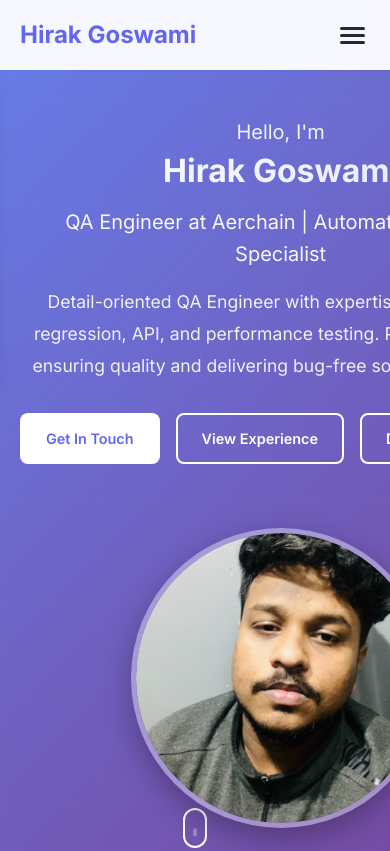
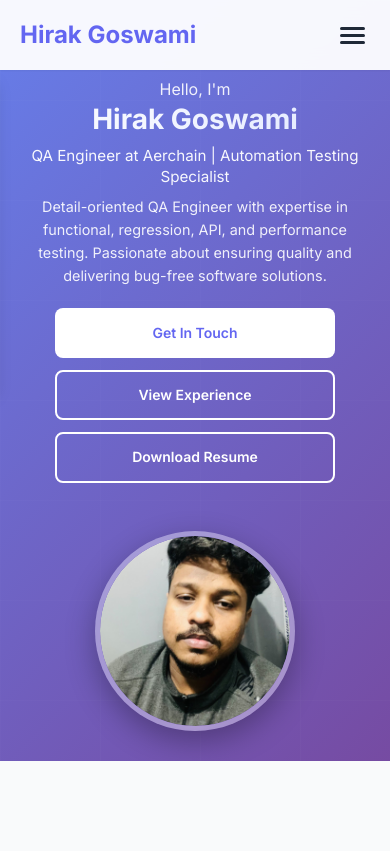
Before and after one commit to Hirak7076/personal_website, a plain HTML site: page index.html in a window 390 px wide. Shown: the top 851 px of the page. Drawn offline with nearby package versions, Linux system fonts and the light colour scheme.

Commit message:
Update website UI

```diff
--- a/styles.css
+++ b/styles.css
@@ -202,8 +202,9 @@ body {
 .hero-buttons {
     display: flex;
     gap: 1rem;
-    flex-wrap: nowrap;
+    flex-wrap: wrap;
     align-items: center;
+    justify-content: center;
 }
 
 .btn {
@@ -728,17 +729,60 @@ section {
         transform: translateX(0);
     }
 
+    .hero {
+        padding: 100px 0 40px;
+        min-height: auto;
+    }
+
     .hero .container {
         grid-template-columns: 1fr;
         text-align: center;
+        gap: 2rem;
+    }
+
+    .hero-content {
+        order: 1;
+    }
+
+    .hero-image {
+        order: 2;
+        margin-top: 1rem;
     }
 
     .hero-title {
         font-size: 2.5rem;
+        margin-bottom: 0.75rem;
+    }
+
+    .greeting {
+        font-size: 1.1rem;
+        margin-bottom: 0.25rem;
     }
 
     .hero-subtitle {
-        font-size: 1.25rem;
+        font-size: 1.1rem;
+        margin-bottom: 0.75rem;
+        line-height: 1.4;
+    }
+
+    .hero-description {
+        font-size: 0.95rem;
+        margin-bottom: 1.5rem;
+        padding: 0 1rem;
+        line-height: 1.6;
+    }
+
+    .hero-buttons {
+        justify-content: center;
+        flex-wrap: wrap;
+        gap: 0.75rem;
+        padding: 0 1rem;
+    }
+
+    .image-placeholder {
+        width: 250px;
+        height: 250px;
+        margin: 0 auto;
     }
 
     .section-title {
@@ -753,24 +797,52 @@ section {
     .contact-content {
         grid-template-columns: 1fr;
     }
-
-    .hero-buttons {
-        justify-content: center;
-    }
 }
 
 @media (max-width: 480px) {
+    .hero {
+        padding: 80px 0 30px;
+    }
+
     .hero-title {
-        font-size: 2rem;
+        font-size: 1.75rem;
+        margin-bottom: 0.5rem;
     }
 
     .greeting {
-        font-size: 1.25rem;
+        font-size: 1rem;
+        margin-bottom: 0.25rem;
+    }
+
+    .hero-subtitle {
+        font-size: 0.95rem;
+        margin-bottom: 0.5rem;
+    }
+
+    .hero-description {
+        font-size: 0.9rem;
+        margin-bottom: 1.25rem;
+        padding: 0 0.5rem;
+    }
+
+    .hero-buttons {
+        flex-direction: column;
+        width: 100%;
+        gap: 0.75rem;
+        padding: 0;
     }
 
     .btn {
-        padding: 0.75rem 1.5rem;
-        font-size: 0.9rem;
+        padding: 0.75rem 1.25rem;
+        font-size: 0.875rem;
+        width: 100%;
+        max-width: 280px;
+        text-align: center;
+    }
+
+    .image-placeholder {
+        width: 200px;
+        height: 200px;
     }
 
     .projects-grid {
```
Also changed, not shown: 1 other file.
